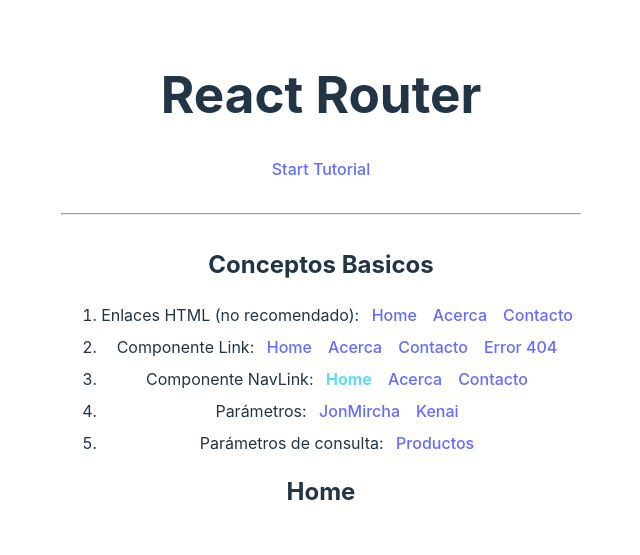
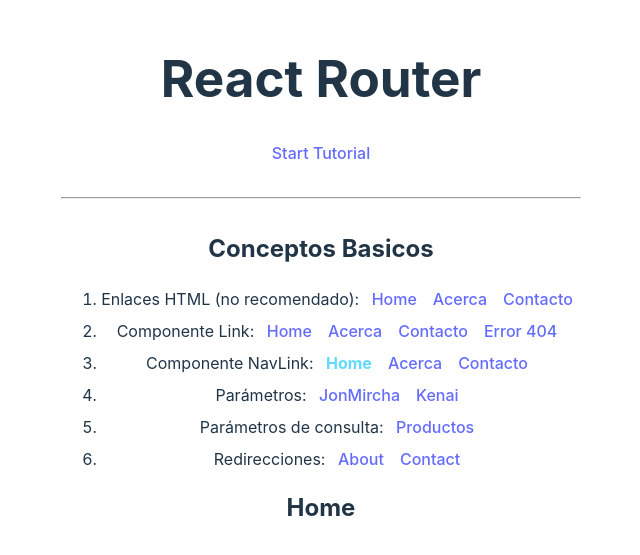
Before and after one commit to oyham/React-by-JonMircha-2, a React (Vite) app: page / in a window 1280 px wide. Shown: the part 119-674 px from the top of the page, without its empty margins (319-959 px from the left). Built offline with nearby package versions, Linux system fonts and the light colour scheme.

Commit message:
59 React Router

```diff
--- a/src/components/ConceptosBasicos.jsx
+++ b/src/components/ConceptosBasicos.jsx
@@ -1,5 +1,5 @@
 import React from 'react'
-import { BrowserRouter as Router, Routes, Route } from 'react-router-dom'
+import { BrowserRouter as Router, Routes, Route, Navigate } from 'react-router-dom'
 import Home from '../pages/Home'
 import Acerca from '../pages/Acerca'
 import Contacto from '../pages/Contacto'
@@ -21,6 +21,7 @@
                     <Route path="/contacto" element={<Contacto />}/>
                     <Route path="/usuario/:username" element={<Usuario />}/>
                     <Route path="/productos" element={<Productos />}/>
+                    <Route path="/about"  element={ <> <Navigate to="/acerca" /> </> } />
                     <Route path="*" element={<Error404 />}/>
                 </Routes>
             </Router>
--- a/src/components/MenuConceptos.jsx
+++ b/src/components/MenuConceptos.jsx
@@ -33,6 +33,11 @@
           <span>Parámetros de consulta: </span>
           <Link to="/productos">Productos</Link>
         </li>
+        <li>
+          <span>Redirecciones: </span>
+          <Link to="/about">About</Link>
+          <Link to="/contact">Contact</Link>
+        </li>
       </ol>
     </nav>
   )
```
Also changed, not shown: 1 other file (tests, documents, lock files or other folders).
